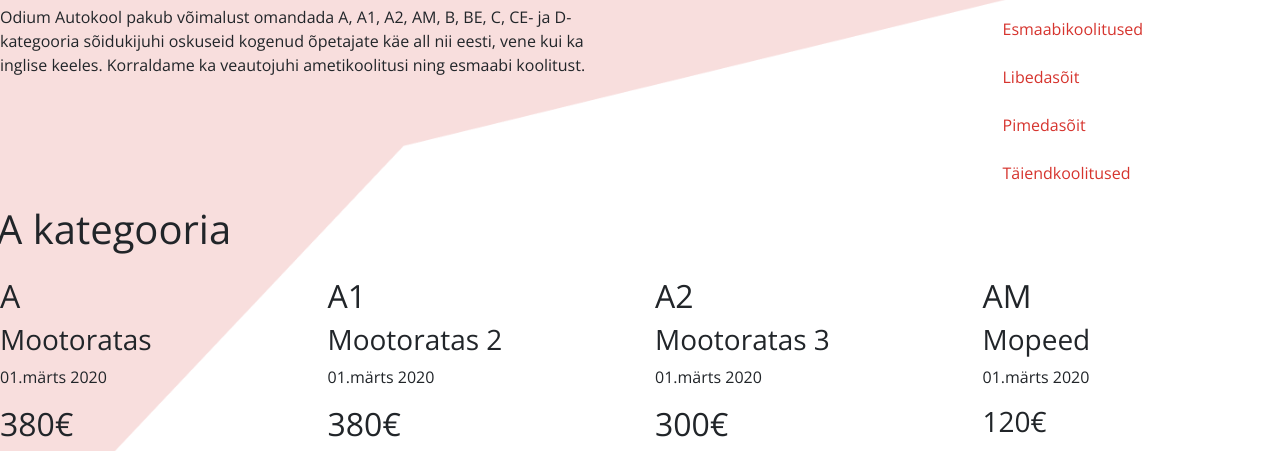
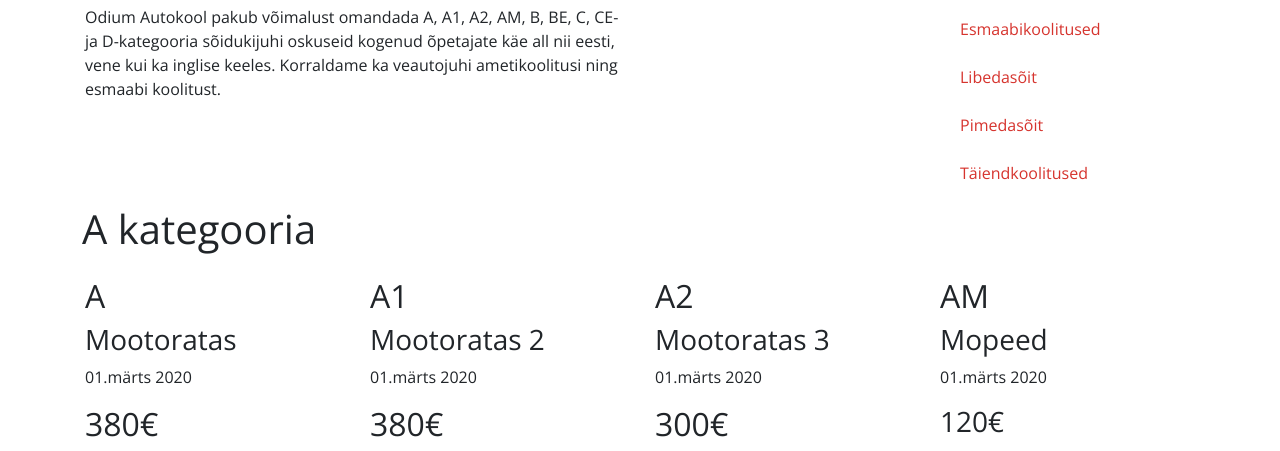
Before and after one commit to annelitu/eka10anneli, a plain HTML site: page odium/index.html in a window 1280 px wide. Shown: the part 575-1026 px from the top of the page. Drawn offline with nearby package versions, Linux system fonts and the light colour scheme.

Commit message:
container fix

```diff
--- a/odium/index.html
+++ b/odium/index.html
@@ -42,11 +42,6 @@
         box-shadow: 0 .5rem 1rem rgba(214,52,46,.15)!important;
         }
 
-        .container-bg {
-            background: url(images/koolitused-bg-kaldega.png) no-repeat left top;
-            background-size: cover;
-
-        }
 
         .list-group-item {
             color: #D6342E;
@@ -137,7 +132,7 @@
         </div>
     </div>
 
-    <div class="container-bg">
+    <div class="container">
 
         <div class="row justify-content-between mb-2">
             <div class="row mb-3">
```
